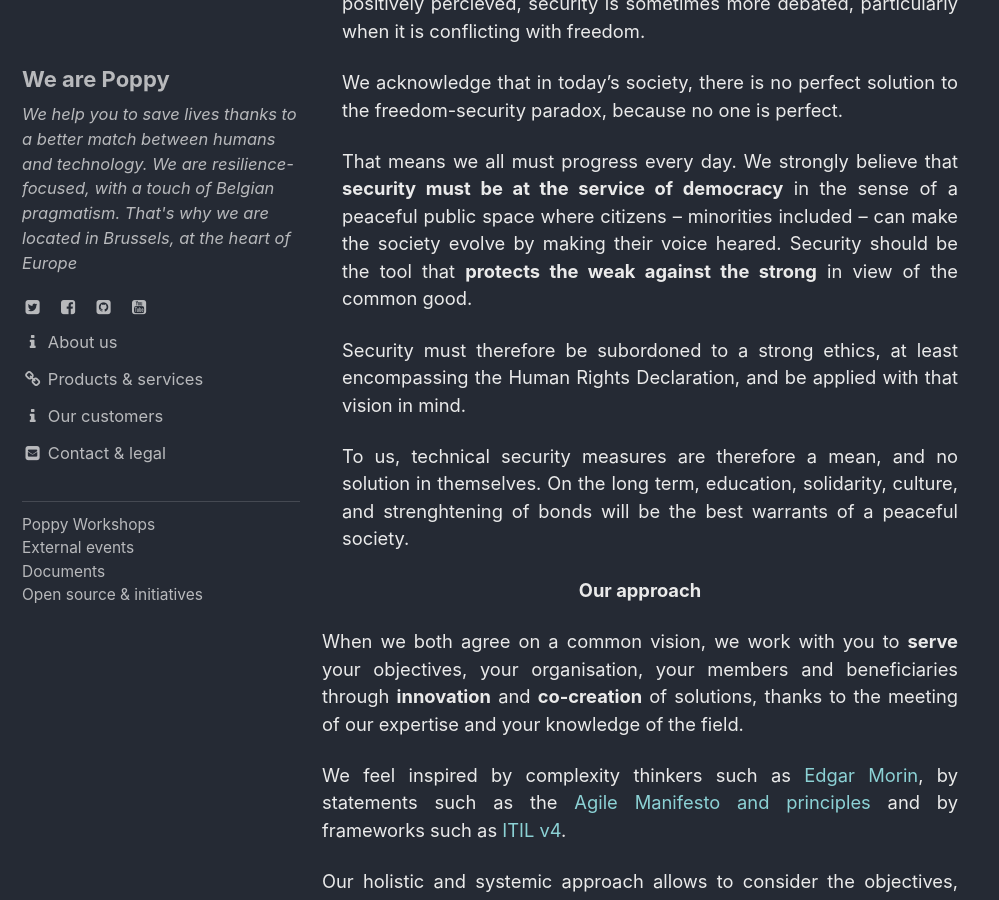
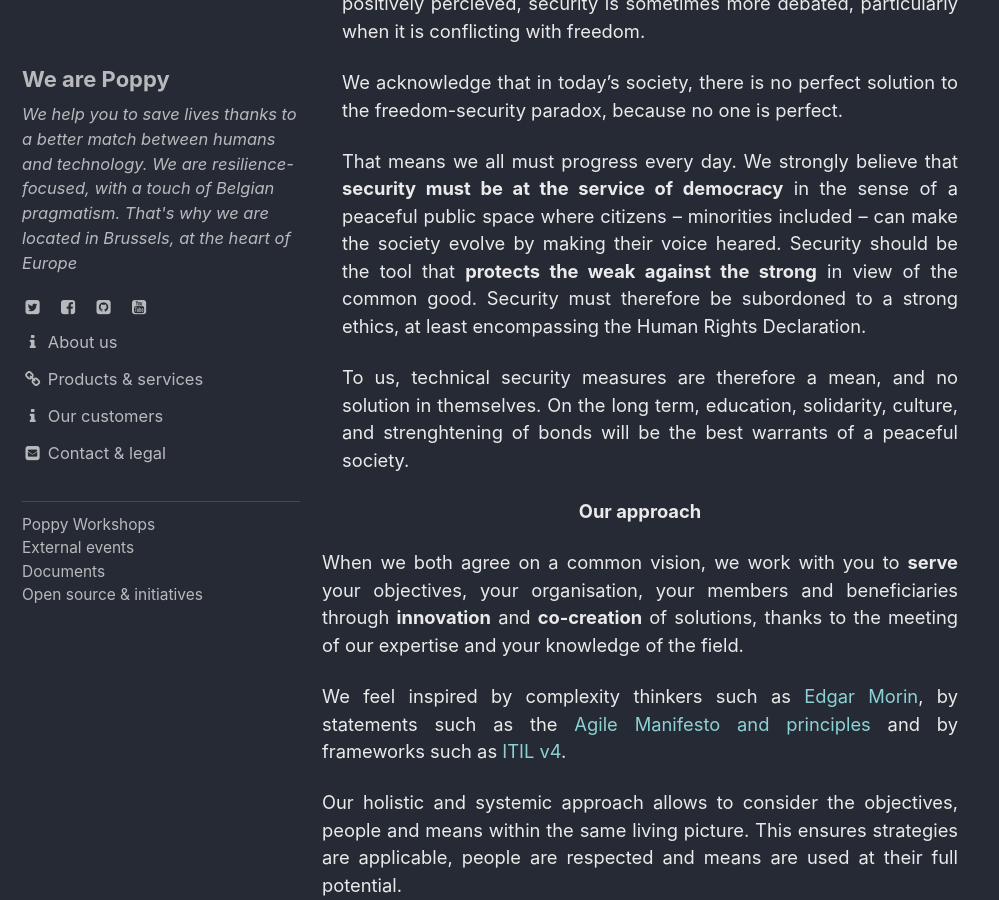
Before and after one commit to ccloquet/ccloquet.github.io, a Jekyll site: the page built from _pages/about_us.md, in a window 1280 px wide and 900 px high, scrolled down 2722 px. Shown: the whole window, without its empty margins (0-999 px from the left). Built offline with Jekyll 4.4.1, drawn with Linux system fonts in a browser that asks for light colours; cached includes are drawn as plain includes.

Commit message:
Update about_us.md

```diff
--- a/_pages/about_us.md
+++ b/_pages/about_us.md
@@ -45,9 +45,7 @@ permalink: /about_us/
 
 <p >We acknowledge that in today’s society, there is no perfect solution to the freedom-security paradox, because no one is perfect.</p>
 
-<p >That means we all must progress every day. We strongly believe that <strong>security must be at the service of democracy</strong> in the sense of a peaceful public space where citizens – minorities included – can make the society evolve by making their voice heared. Security should be the tool that <strong>protects the weak against the strong</strong> in view of the common good.</p>
-
-<p >Security must therefore be subordoned to a strong ethics, at least encompassing the Human Rights Declaration, and be applied with that vision in mind.</p>
+<p >That means we all must progress every day. We strongly believe that <strong>security must be at the service of democracy</strong> in the sense of a peaceful public space where citizens – minorities included – can make the society evolve by making their voice heared. Security should be the tool that <strong>protects the weak against the strong</strong> in view of the common good. Security must therefore be subordoned to a strong ethics, at least encompassing the Human Rights Declaration.</p>
 
 <p >To us, technical security measures are therefore a mean, and no solution in themselves. On the long term, education, solidarity, culture, and strenghtening of bonds will be the best warrants of a peaceful society.</p>
 </div>
```
